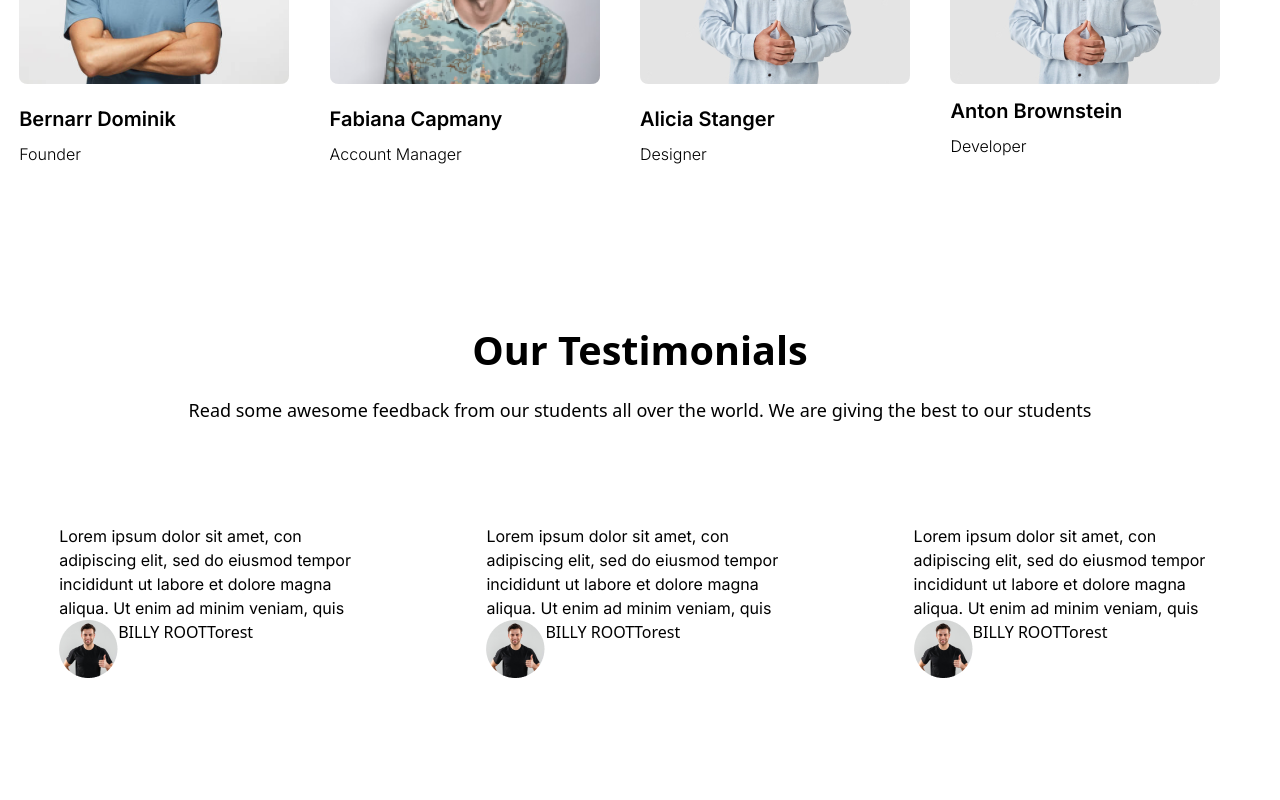
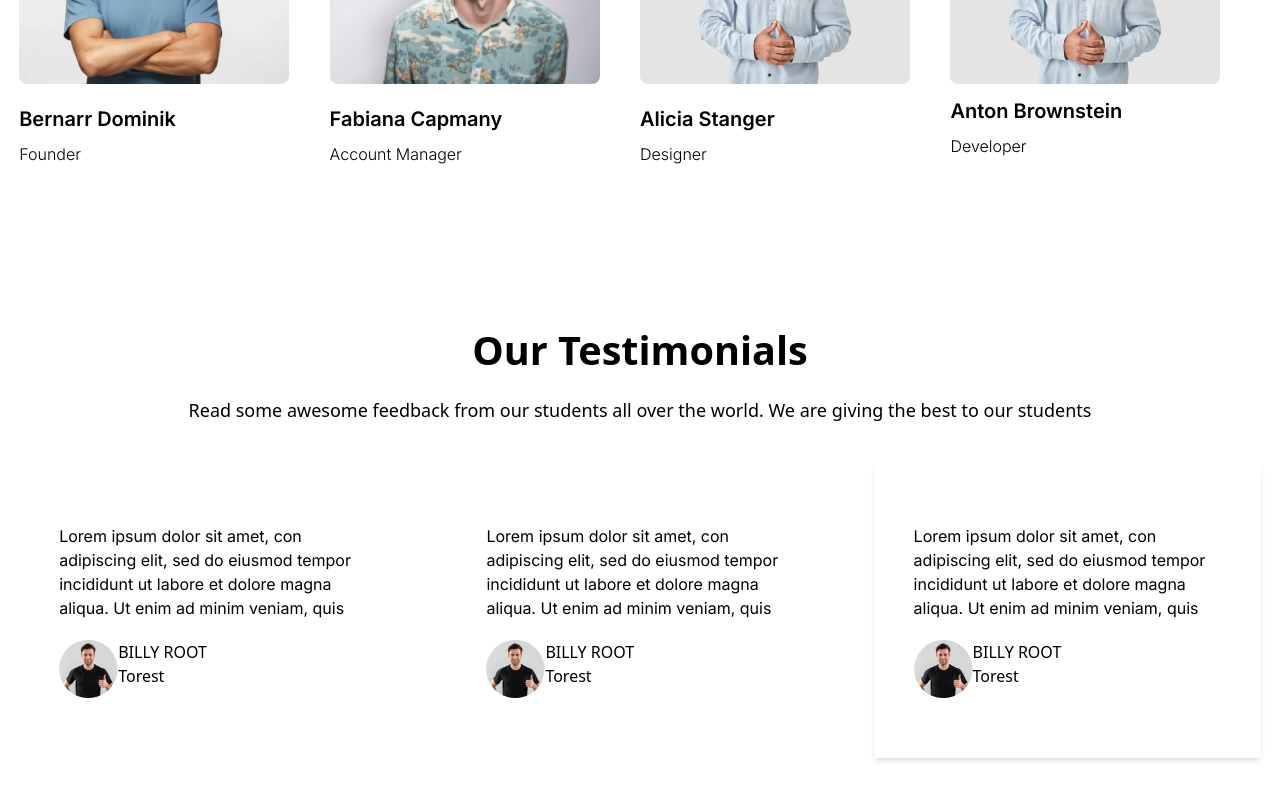
Before and after one commit to Alexandra4373/Hardwell, a React (Vite) app: page / in a window 1280 px wide. Shown: the part 4673-5473 px from the top of the page. Built offline with nearby package versions, Linux system fonts and the light colour scheme.

Commit message:
Update App.jsx

```diff
--- a/src/App.jsx
+++ b/src/App.jsx
@@ -314,15 +314,17 @@ function App() {
 
             <div className="flex flex-wrap sm:flex-col sm:justify-center md:flex-row gap-10">
               <div className="flex-1 p-10 bg-white">
-                <p className="font-inter text-base mt-5 text-start">
+                <p className="font-inter text-base mt-5">
                   Lorem ipsum dolor sit amet, con adipiscing elit, sed do
                   eiusmod tempor incididunt ut labore et dolore magna aliqua. Ut
                   enim ad minim veniam, quis
                 </p>
-                <div className="mb-5 flex justify-start">
+                <div className="mb-5 flex mt-5">
                   <img src={billy} alt="" />
+                  <div className="flex flex-col">
                     <h4>BILLY ROOT</h4>
                     <h5>Torest</h5>
+                  </div>
                 </div>
               </div>
               <div className="flex-1 p-10 ">
@@ -331,23 +333,27 @@ function App() {
                   eiusmod tempor incididunt ut labore et dolore magna aliqua. Ut
                   enim ad minim veniam, quis
                 </p>
-                <div className="mb-5 flex justify-start">
+                <div className="mb-5 flex mt-5">
                   <img src={billy} alt="" />
+                  <div className="flex flex-col">
                     <h4>BILLY ROOT</h4>
                     <h5>Torest</h5>
                   </div>
                 </div>
+              </div>
 
-              <div className="flex-1 p-10 bg-white">
-                <p className="font-inter text-base mt-5 text-start">
+              <div className="flex-1 p-10 shadow-md ">
+                <p className="font-inter text-base mt-5 ">
                   Lorem ipsum dolor sit amet, con adipiscing elit, sed do
                   eiusmod tempor incididunt ut labore et dolore magna aliqua. Ut
                   enim ad minim veniam, quis
                 </p>
-                <div className="mb-5 flex justify-start">
+                <div className="mb-5 flex mt-5">
                   <img src={billy} alt="" />
+                  <div className="flex flex-col">
                     <h4>BILLY ROOT</h4>
                     <h5>Torest</h5>
+                  </div>
                 </div>
               </div>
             </div>
```
Lines whose indentation alone changed are shown as unchanged.
